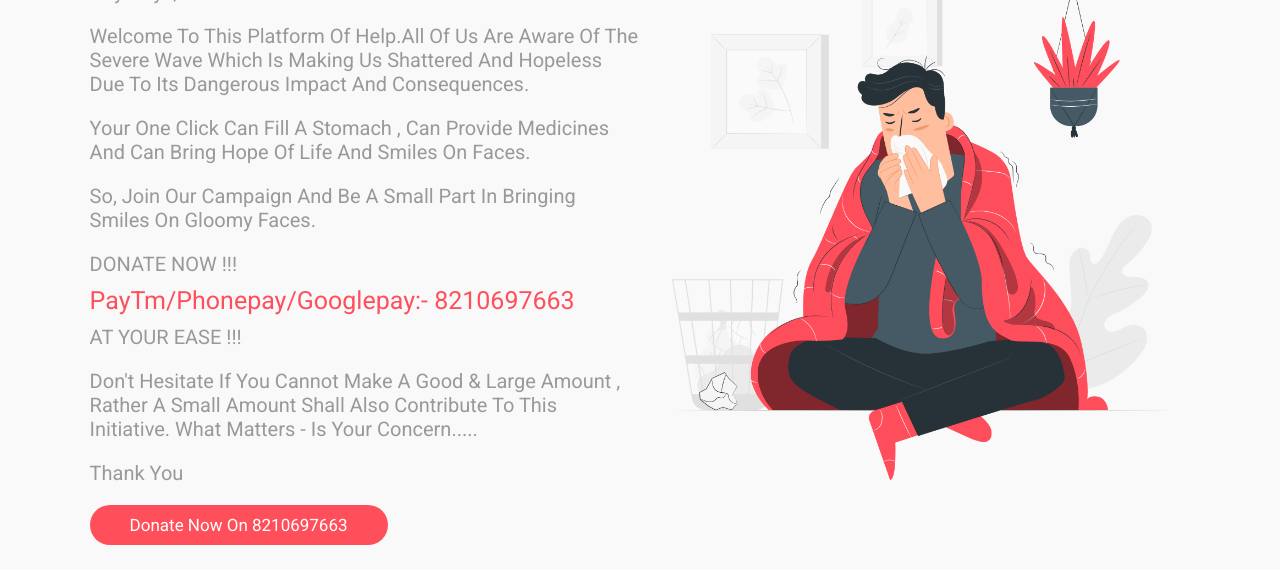
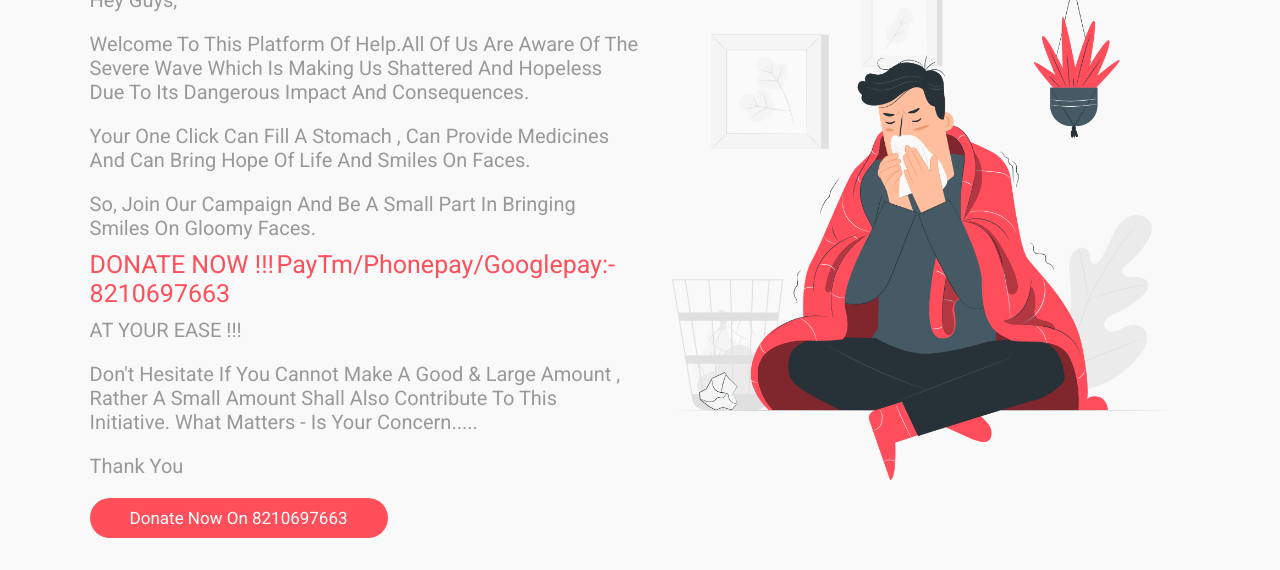
Before and after one commit to RajAdium/makeawish.github.io, a plain HTML site: page index.html in a window 1280 px wide. Shown: the part 230-800 px from the top of the page. Drawn offline with nearby package versions, Linux system fonts and the light colour scheme.

Commit message:
Update index.html

```diff
--- a/index.html
+++ b/index.html
@@ -49,8 +49,8 @@
         <p>Welcome to this platform of help.All of us are aware of the severe wave which is making us shattered and hopeless due to its dangerous impact and consequences.</p>
        <p>Your one click can fill a stomach , can provide medicines and can bring hope of life and smiles on faces.</p>
        <p>So, Join our campaign and be a small part in bringing smiles on gloomy faces.</p>
-       <p>DONATE NOW !!!</p>
        <div id="donate">
+           <span>DONATE NOW !!!</span>
            <span>PayTm/Phonepay/Googlepay:- 8210697663</span>
        </div>
        <p>AT YOUR EASE !!!</p>
```
